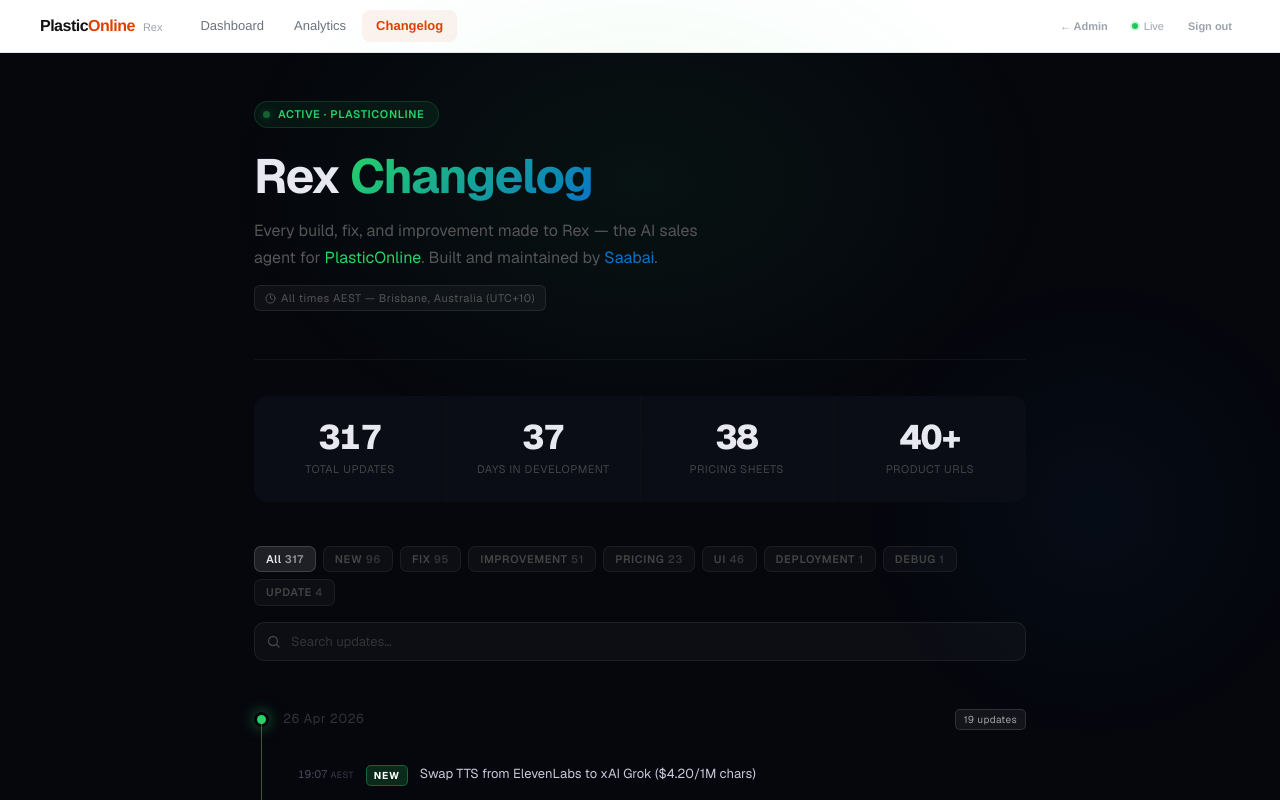
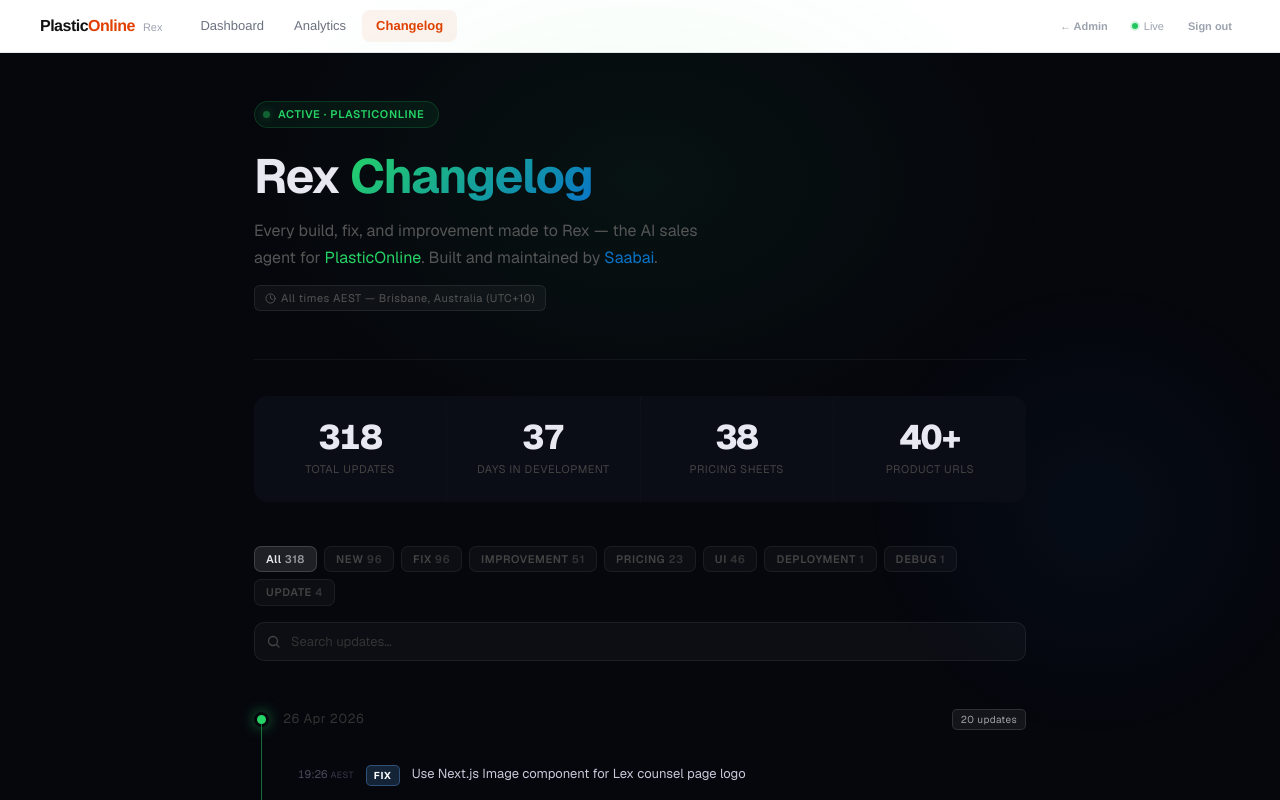
Before and after one commit to sg-satoshi/saabai-site, a Next.js app: page /rex-changelog in a window 1280 px wide. Shown: the top 800 px of the page. Built offline with nearby package versions, Linux system fonts and the light colour scheme.

Commit message:
feat: set xAI TTS voice to Rex (confident, professional)

```diff
--- a/app/api/tts/route.ts
+++ b/app/api/tts/route.ts
@@ -1,7 +1,7 @@
 export const runtime = "edge";
 
 // xAI TTS voices: ara (warm), eve (energetic), rex (confident), sal (smooth), leo (authoritative)
-const DEFAULT_VOICE = process.env.XAI_TTS_VOICE ?? "ara";
+const DEFAULT_VOICE = process.env.XAI_TTS_VOICE ?? "rex";
 
 export async function POST(req: Request) {
   const { text, voiceId } = await req.json();
--- a/app/rex-changelog/ChangelogClient.tsx
+++ b/app/rex-changelog/ChangelogClient.tsx
@@ -32,6 +32,7 @@ const CHANGELOG: Day[] = [
   {
     date: "26 Apr 2026",
     entries: [
+      { time: "19:26", tag: "FIX", title: "Use Next.js Image component for Lex counsel page logo" },
       { time: "19:07", tag: "NEW", title: "Swap TTS from ElevenLabs to xAI Grok ($4.20/1M chars)" },
       { time: "18:39", tag: "FIX", title: "Allow test/save with stored key — no re-entry required" },
       { time: "18:35", tag: "FIX", title: "Handle errors properly in lex-settings API and client" },
```
